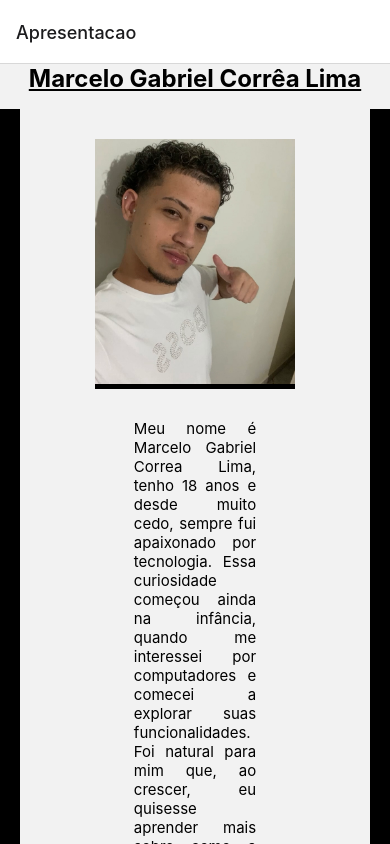
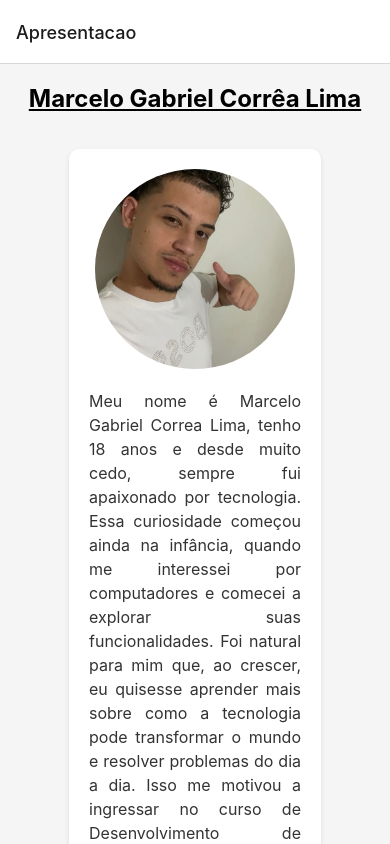
Before and after one commit to MARCELOlima564/trabalhoHoobis, a React Native app: screen /Apresentacao in a window 390 px wide. Built offline with nearby package versions, Linux system fonts and the light colour scheme.

Commit message:
Update styles.js

```diff
--- a/src/screens/Apresentacao/styles.js
+++ b/src/screens/Apresentacao/styles.js
@@ -1,27 +1,42 @@
 import { StyleSheet } from "react-native";
 
 const styles = StyleSheet.create({
-    imagemMarcelo: {
-        width: 200,
-        height: 250,
-        marginTop: 30,
-        borderBottomWidth: 5,
+  scrollContainer: {
+    flex: 1,
+    backgroundColor: "#f5f5f5",
+  },
+  container: {
+    flex: 1,
+    alignItems: "center",
+    paddingVertical: 20,
+    paddingHorizontal: 15,
   },
   divImagem: {
     alignItems: "center",
-        justifyContent: "center",
-        textAlign: "center",
-        borderLeftWidth: 20,
-        borderRightWidth: 20,
+    marginVertical: 20,
+    backgroundColor: "#ffffff",
+    borderRadius: 10,
+    shadowColor: "#000",
+    shadowOffset: { width: 0, height: 2 },
+    shadowOpacity: 0.1,
+    shadowRadius: 5,
+    elevation: 3,
+    padding: 20,
+    width: "70%",
+  },
+  imagemMarcelo: {
+    width: 200,
+    height: 200,
+    borderRadius: 100,
+    marginBottom: 20,
   },
   textoApresentacao: {
-        fontSize: 15,
-        marginTop: 30,
+    fontSize: 16,
+    color: "#333",
     textAlign: "justify",
-        marginLeft: 150,
-        marginRight: 150,
-
-     }
+    lineHeight: 24,
+    marginBottom: 15,
+  },
 });
 
 export default styles;
```
Lines whose indentation alone changed are shown as unchanged.
